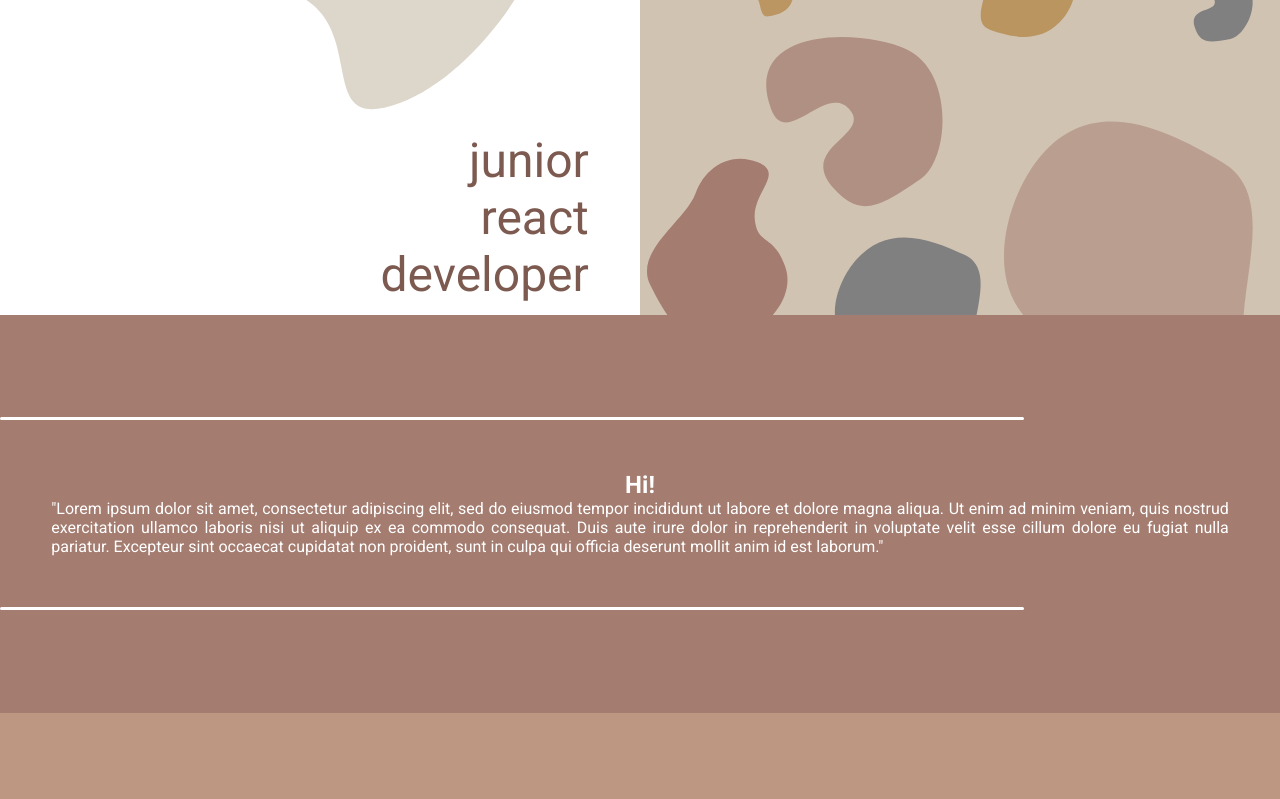
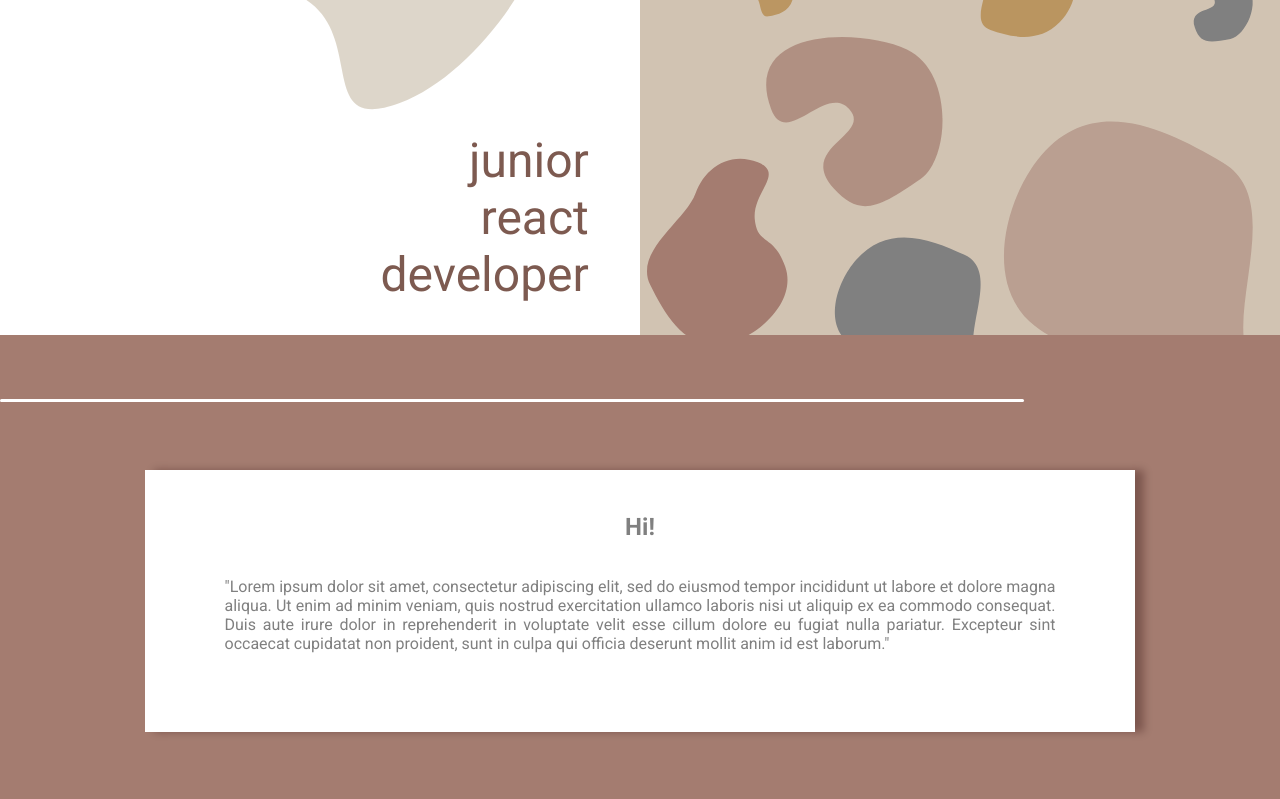
Before and after one commit to kajanna/k-s-m, a React (Create React App) app: page / in a window 1280 px wide. Shown: the part 340-1139 px from the top of the page. Built offline with nearby package versions, Linux system fonts and the light colour scheme.

Commit message:
added Card component

```diff
--- a/src/components/Hi.css
+++ b/src/components/Hi.css
@@ -1,13 +1,25 @@
 .about-me {
-    margin-top: 12px;
     background-color: #a47C70;
-    padding: 8% 0;
+    display: flex;
+    flex-direction: column;
+    justify-content: center;
+    padding: 9% 0;
 }
 .about-me__content {
     text-align: center;
-    color: white;
-    padding: 4%;
+    color: var(--grey);
+    padding: 4%
 }
 .about-me__content p {
     text-align: justify;
+    padding: 4%
 }
+
+@media (min-width: 750px) {
+    .about-me {
+        padding: 5% 0;
+    }
+    .about-me__content {
+        padding: 2% 8%
+    }
+}
--- a/src/components/Hi.js
+++ b/src/components/Hi.js
@@ -1,16 +1,21 @@
-import React from 'react';
+import React, { useRef } from 'react';
 
-import Line from '../shered/Line'
+import Line from '../shered/Line';
+import Card from '../shered/Card';
 
 import './Hi.css'
 
 function AboutMe(props) {
+  const hiTextRef = useRef();
+
   return (
     <div className="about-me">
       <Line />
+
       <div className="about-me__content">
+      <Card>
         <h2>Hi!</h2>
-        <p>
+        <p ref={hiTextRef}>
           "Lorem ipsum dolor sit amet, consectetur adipiscing elit, sed do
           eiusmod tempor incididunt ut labore et dolore magna aliqua. Ut enim ad
           minim veniam, quis nostrud exercitation ullamco laboris nisi ut
@@ -19,7 +24,9 @@ function AboutMe(props) {
           pariatur. Excepteur sint occaecat cupidatat non proident, sunt in
           culpa qui officia deserunt mollit anim id est laborum."
         </p>
+        </Card>
       </div>
+
       <Line />
     </div>
   );
--- a/src/components/WelcomeScreen.css
+++ b/src/components/WelcomeScreen.css
@@ -1,6 +1,7 @@
 .welcome {
     width: 100%;
     height: 100%;
+    margin-bottom: 2rem;
 }
 .welcome__background {
     background-image: url('../assets/shapes_all.svg');
@@ -47,6 +48,7 @@
     .welcome__background {
         margin-left: 50%;
         width: 50%;
+        margin-bottom: 0.3rem
       }
     .welcome__main {
         margin-right: 54%;
--- a/src/components/WelcomeScreen.js
+++ b/src/components/WelcomeScreen.js
@@ -5,16 +5,23 @@ import './WelcomeScreen.css';
 
 function WelcomeScreen(props) {
   const openingTl = useRef();
+  const welcomeText = useRef();
+  const welcomeBlob = useRef();
+  const welcomeBg = useRef();
 
   useEffect(() => {
     openingTl.current = gsap.timeline()
+      .from( welcomeBg.current, {
+        duration: 1.5,
+        y: '-100%'
+      })
       .from('.welcome__text', {
-        duration: 1,
+        duration: 0.8,
         marginLeft: '140%',
         ease: "slow"
       })
       .from('.welcome__blob', {
-        duration: 0.3,
+        duration: 0.5,
         scaleX: 0,
         scaleY: 0
       })
@@ -24,12 +31,11 @@ function WelcomeScreen(props) {
     return (
       <div className="welcome">
         <div className="welcome__shapes"></div>
-        <div className="welcome__background"></div>
+        <div className="welcome__background" ref={welcomeBg}></div>
         <div className="welcome__main">
-          <div className="welcome__blob"></div>
+          <div className="welcome__blob"ref={welcomeBlob}></div>
         </div>
-        <div className="welcome_blob2"></div>
-        <div className="welcome__text">
+        <div className="welcome__text" ref={welcomeText}>
           <p>
             junior<br></br>react<br></br>developer
           </p>
--- a/src/navigation/AnimatedNavBar.js
+++ b/src/navigation/AnimatedNavBar.js
@@ -37,7 +37,7 @@ function AnimatedNavBar(props) {
     hideNavBar.kill();
     window.removeEventListener('scroll', changeBackground);
   }
-  })
+  },[])
 
 
     return (
--- a/src/navigation/MainNavigation.css
+++ b/src/navigation/MainNavigation.css
@@ -35,9 +35,6 @@
     width: 28px;
     margin: 0 14px
 }
-.main-navigation--logo {
-    color: var(--brown);
-}
 
 @media (min-width: 986px) {
     .main-navigation__nav-bar {
--- a/src/navigation/MainNavigation.js
+++ b/src/navigation/MainNavigation.js
@@ -1,4 +1,5 @@
-import React, { useState } from 'react';
+import React, { useEffect, useState, useRef } from 'react';
+import { gsap }from 'gsap';
 
 import { ReactComponent as LinkedIn } from '../assets/my_linked_in.svg'
 import { ReactComponent as GitHub } from '../assets/my_github.svg'
@@ -12,15 +13,29 @@ import  './MainNavigation.css';
 function MainNavigation(props) {
 
   const [ showDrawer, setShowDrawer ] = useState(false);
+  const navBarMenuRef = useRef();
+
   const openDrawer = () => setShowDrawer(true);
   const closeDrawer = () => setShowDrawer(false);
+
+  useEffect(()=>{
+    const openingNavBarAnimation = () => gsap.from(navBarMenuRef.current,
+      {
+        delay: 2,
+        y: '-190%',
+      });
+      openingNavBarAnimation();
+      return () => {
+        openingNavBarAnimation.kill()
+      }
+  }, [])
 
   return (
     <>
       {showDrawer && <Drawer onClose={closeDrawer} />}
       <div className="main-navigation">
         <AnimatedNavBar />
-        <div className="main-navigation__nav-bar">
+        <div className="main-navigation__nav-bar" ref={navBarMenuRef}>
           <div className="main-navigation__hamburger-menu" onClick={openDrawer}>
             <OnHoverScale>
               <div className="main-navigation__hamburger-menu--elements"></div>
--- /dev/null
+++ b/src/shered/Card.css
@@ -0,0 +1,11 @@
+.card {
+    display: flex;
+    flex-direction: column;
+    flex-wrap: wrap;
+    box-shadow: var(--shadow);
+    background-color: #fff;
+    margin: 4%;
+    padding: 4%;
+    transform: scaleX(0);
+    transform: scaleX(0);
+}
--- /dev/null
+++ b/src/shered/Card.js
@@ -0,0 +1,27 @@
+import { gsap }from 'gsap';
+import React, { useEffect, useRef } from 'react';
+
+import './Card.css'
+
+function Card({ children }) {
+    const cardRef = useRef();
+
+    useEffect(()=> {
+        gsap.to(cardRef.current,
+            {
+                duration: 3,
+                scaleX: 1,
+                scaleY: 1,
+                ease: 'back'
+            }
+        );
+
+    }, [])
+    return (
+        <div className="card" ref={cardRef}>
+        {children}
+        </div>
+    );
+}
+
+export default Card;
--- a/src/shered/Line.js
+++ b/src/shered/Line.js
@@ -6,9 +6,23 @@ import './Line.css'
 function Line(props) {
 
     const lineRef = useRef();
+    useEffect(() => {
+        const drawLine = () => gsap.to(lineRef.current,
+            {
+                x: '-100%',
+                scrollTrigger: {
+                    trigger: lineRef.current,
+                    start: "top top",
+                    end: "bottom center",
+                    scrub: true
+                }
+            }
+        )
+            drawLine();
+    }, [])
 
     return (
-        <div className="line" ></div>
+        <div className="line" ref={lineRef}></div>
 
     );
 }
--- a/src/shered/OnHoverScale.js
+++ b/src/shered/OnHoverScale.js
@@ -6,7 +6,8 @@ function OnHoverScale(props) {
         gsap.to(currentTarget, {
             duration: 0.7,
             scale: 1.2,
-            ease: 'back'
+            ease: 'back',
+            cursor: 'pointer'
          });
     };
     const onLeave = ({ currentTarget }) => {
```
